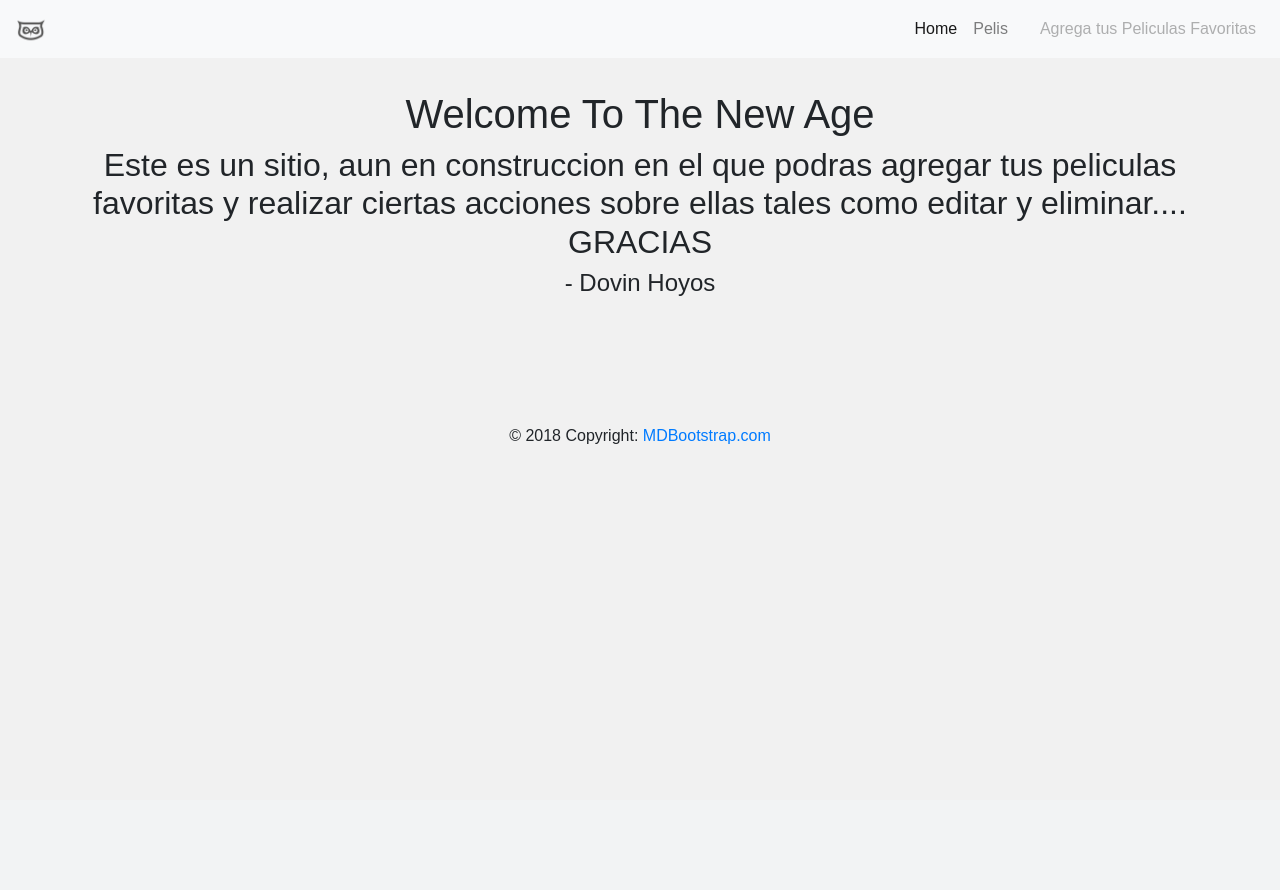
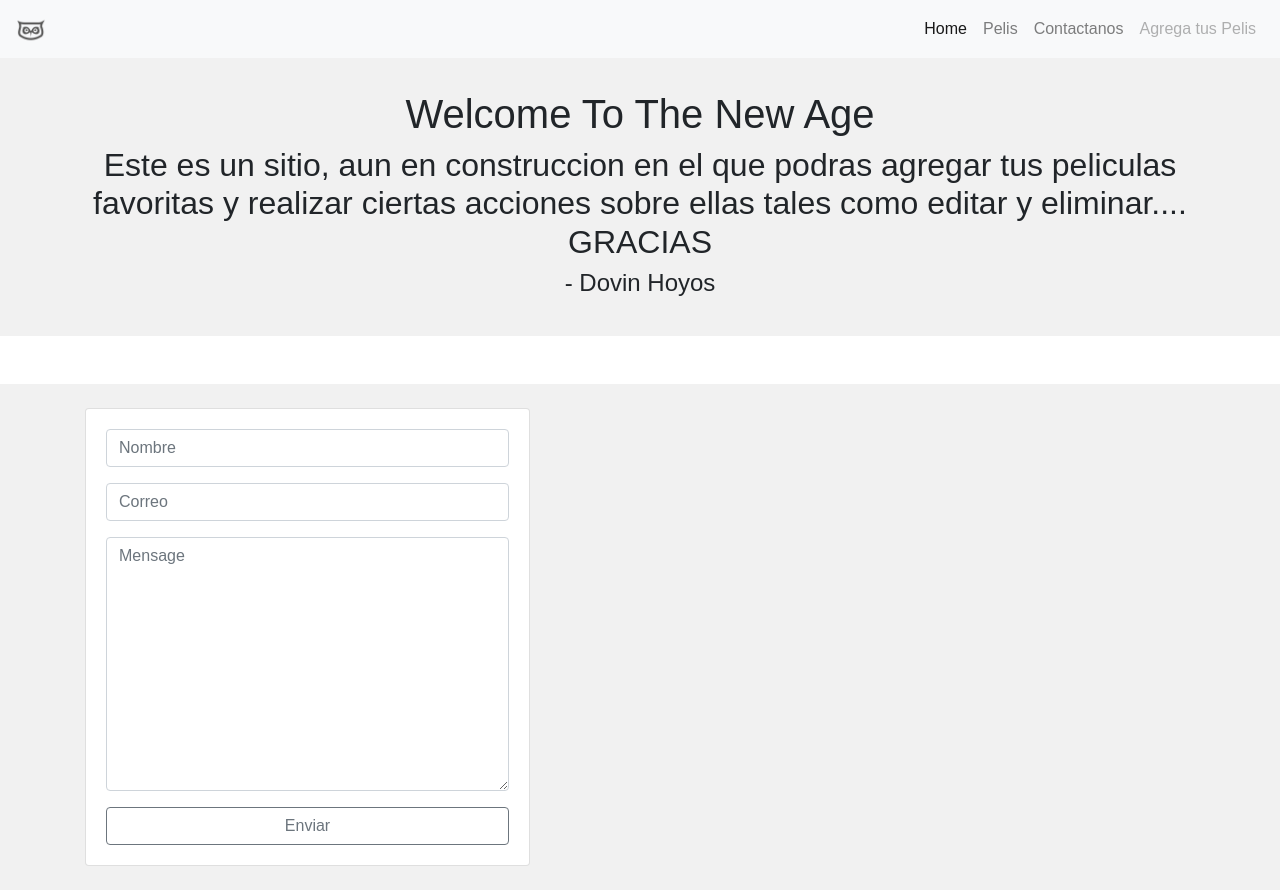
Before and after one commit to TrellixVulnTeam/proyecto_python_E07P, a Django app: template movies/templates/lista_pelicula.html in a window 1280 px wide. Before the commit the page ends 444 px from the top, so only its background shows below. Run offline with Django 3.2, Linux system fonts and the light colour scheme; the template is opened without the code that fills it, so the values that code supplies are empty; some libraries are stand-ins or nearby versions.

Commit message:
he agregado un hermosisimo footer

```diff
--- a/movies/home/static/css/estilo.css
+++ b/movies/home/static/css/estilo.css
@@ -1,7 +1,6 @@
 body{
 
   font-family: 'Titillium Web', sans-serif;
-  background-color: #f1f1f1;
 }
 
 header{
@@ -14,3 +13,7 @@ header{
 	text-align: center;
 	margin-top: 40px
 }
+
+footer{
+	background-color: #f1f1f1 ;
+}
--- a/movies/templates/lista_pelicula.html
+++ b/movies/templates/lista_pelicula.html
@@ -58,13 +58,13 @@
 
 		      <li class="nav-item">
 
-		        <a class="nav-link" href="#"></a>
+		        <a class="nav-link" href="#contact">Contactanos</a>
 
 		      </li>
 
 		      <li class="nav-item">
 
-		        <a class="nav-link disabled" href="{% url 'vista_agregar_pelicula' %}">Agrega tus Peliculas Favoritas</a>
+		        <a class="nav-link disabled" href="{% url 'vista_agregar_pelicula' %}">Agrega tus Pelis</a>
 
 		      </li>
 
@@ -160,13 +160,29 @@
 		</section>
 
 
-		<footer class="page-footer font-small special-color-dark pt-4">
+		<footer id="contact">
 
-			<div class="footer-copyright text-center py-3">© 2018 Copyright:
+			<div class="container mt-5">
+				<div class="row">
+					<div class="col-md-5">
+						<form class="card my-4">
+							<div class="card-body">
+								<div class="form-group">
+									<input type="text" placeholder="Nombre" class="form-control">
+								</div>
+								<div class="form-group">
+									<input type="email" placeholder="Correo" class="form-control">
+								</div>
+								<div class="form-group">
+									<textarea rows="10" cols="30" placeholder="Mensage" class="form-control"></textarea>
+								</div>
+								<button type="submit" class="btn btn-outline-secondary btn-dark btn-block">Enviar</button>
+							</div>
+						</form>
+					</div>
+				</div>
 
-      			<a href="https://mdbootstrap.com/bootstrap-tutorial/"> MDBootstrap.com</a>
-
-   		 	</div>
+			</div>
 
 		</footer>
 
```
Also changed, not shown: movies/home/static/img/fondo-footer.png (added).
